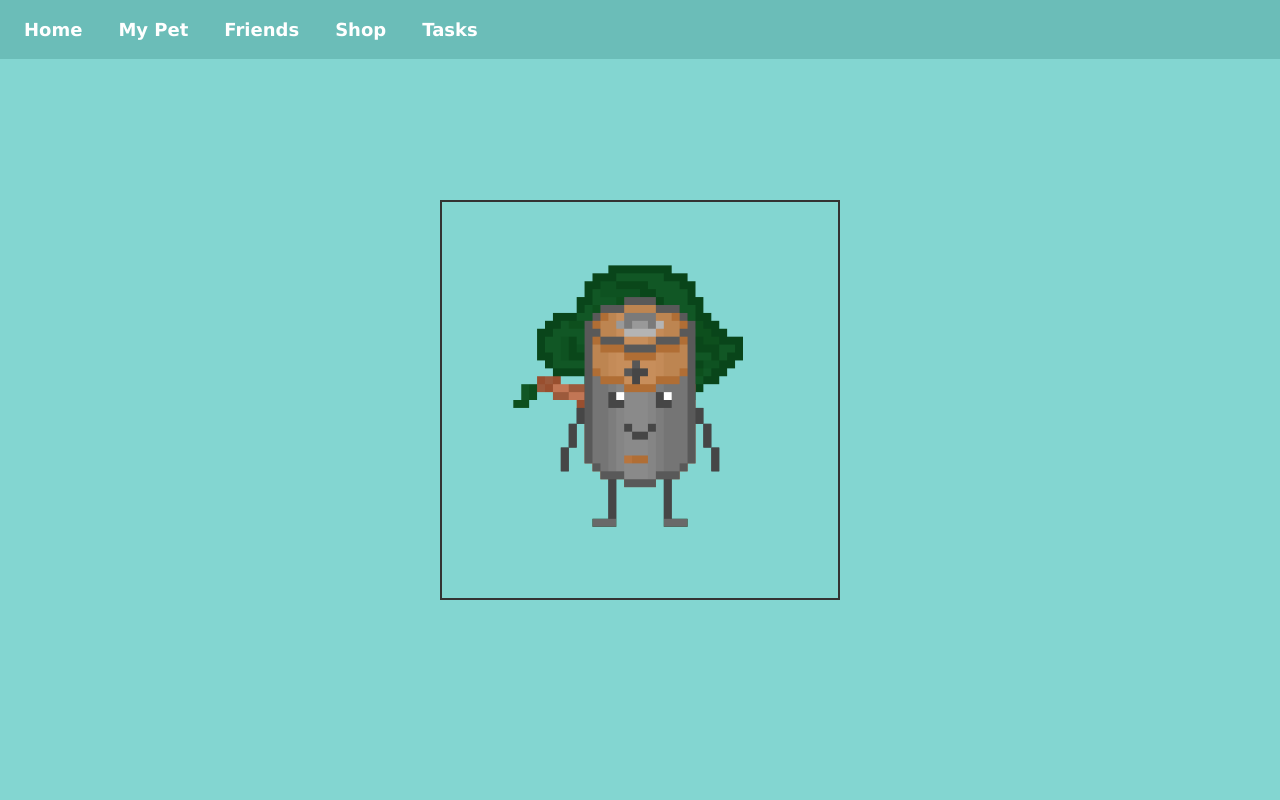
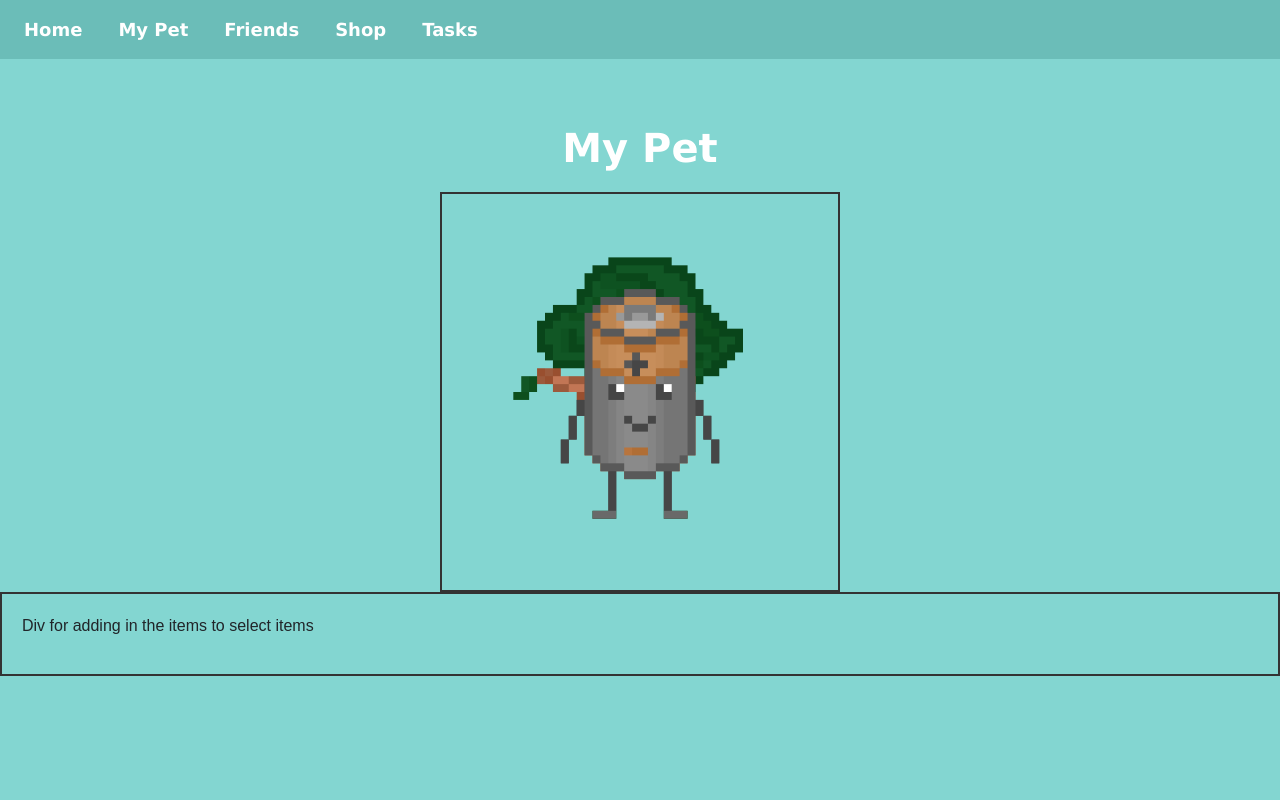
Before and after one commit to Barnesy41/Sustainable-Buddies, a Django app: page /mypet/ in a window 1280 px wide. Run offline with Django 5.2, Linux system fonts and the light colour scheme; some libraries are stand-ins or nearby versions.

Commit message:
ollieF - my pet
added divs for my pet page

```diff
--- a/under_my_scrum_brella/under_my_scrum_brella/templates/mypet.html
+++ b/under_my_scrum_brella/under_my_scrum_brella/templates/mypet.html
@@ -8,7 +8,12 @@
         display: flex;
         align-items: center;
         justify-content: center;
+        flex-direction: column;
         height: 100vh; /* 100% of viewport height */
+    }
+
+    .pet-title {
+        margin-bottom: 20px;
     }
 
     .centered-container {
@@ -28,9 +33,22 @@
         height: 100%;
         object-fit: cover; /* Maintain image aspect ratio while covering the container */
     }
+
+    .full-width-container {
+            width: 100%;
+            border: 2px solid #333; /* Border style */
+            box-sizing: border-box; /* Include border in total width and height */
+            padding: 20px; /* Optional padding */
+        }
+
 </style>
 
 <body>
+<div>
+    <h1 class="pet-title">My Pet</h1>
+</div>
+
+
 <div class="centered-container">
     <div>
         <img src="{% static 'under_my_scrum_brella/treeguy.png' %}"  alt="Your Pet Image" class="absolute-image">
@@ -38,6 +56,12 @@
         <!-- Add more images as needed -->
     </div>
 </div>
+
+<div class="full-width-container">
+    <p>Div for adding in the items to select items</p>
+
+</div>
+
 </body>
 
 {% endblock content %}
```
